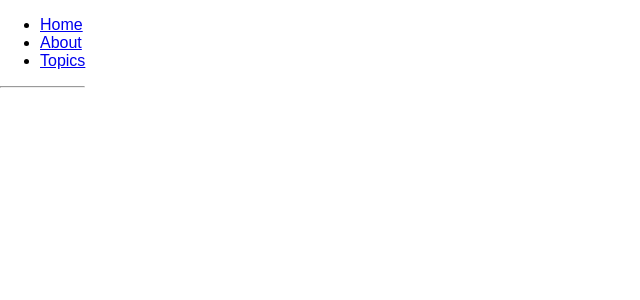
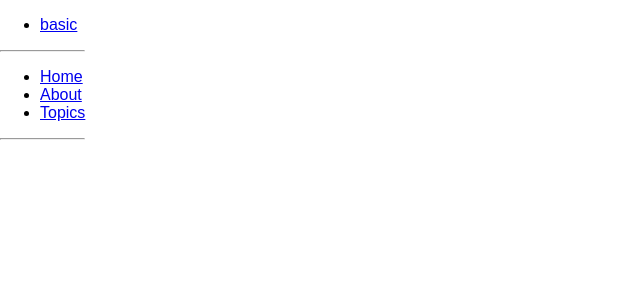
Before and after one commit to zzy1661/react-router4-demo, a React (Create React App) app: page /basic in a window 1280 px wide. Shown: the top 300 px of the page, without its empty margins (0-640 px from the left). Built offline with nearby package versions, Linux system fonts and the light colour scheme.

Commit message:
add app根路由

```diff
--- a/src/App.js
+++ b/src/App.js
@@ -1,11 +1,29 @@
 import React, { Component } from 'react';
+import { BrowserRouter as Router, Route, Link, Redirect } from "react-router-dom";
 import './App.css';
 import Basic from './examples/Basic';
 class App extends Component {
   render() {
     return (
+
       <div className="App">
-        <Basic></Basic>
+	      <Router>
+				    <div>
+				      <ul>
+				        <li>
+				          <Link to="/basic">basic</Link>
+				        </li>
+
+				      </ul>
+
+				      <hr />
+
+							<Route exact path="/" render={ ()=> ( <Redirect to="/basic" />)} />
+				      <Route exact path="/basic" component={Basic} />
+
+				    </div>
+				  </Router>
+
       </div>
     );
   }
```
